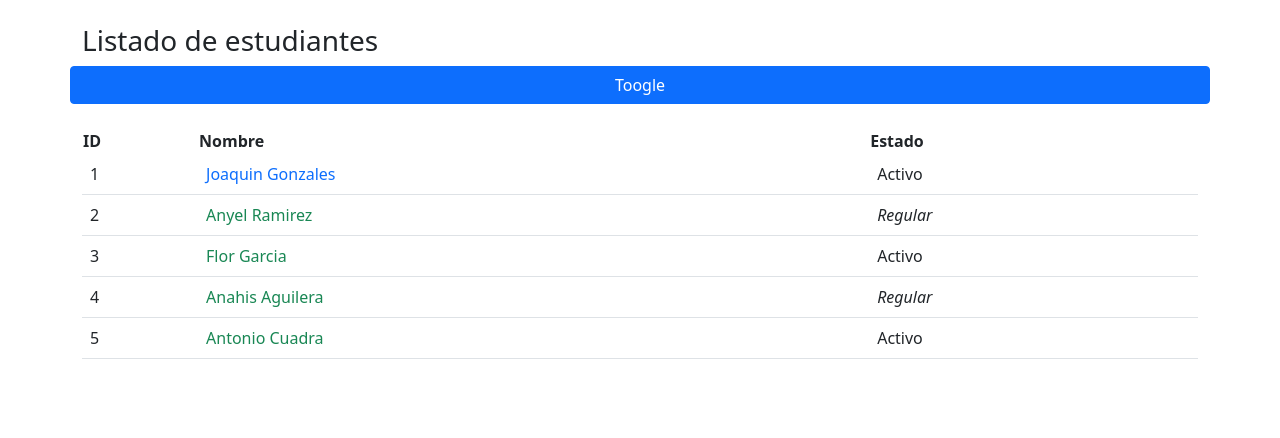
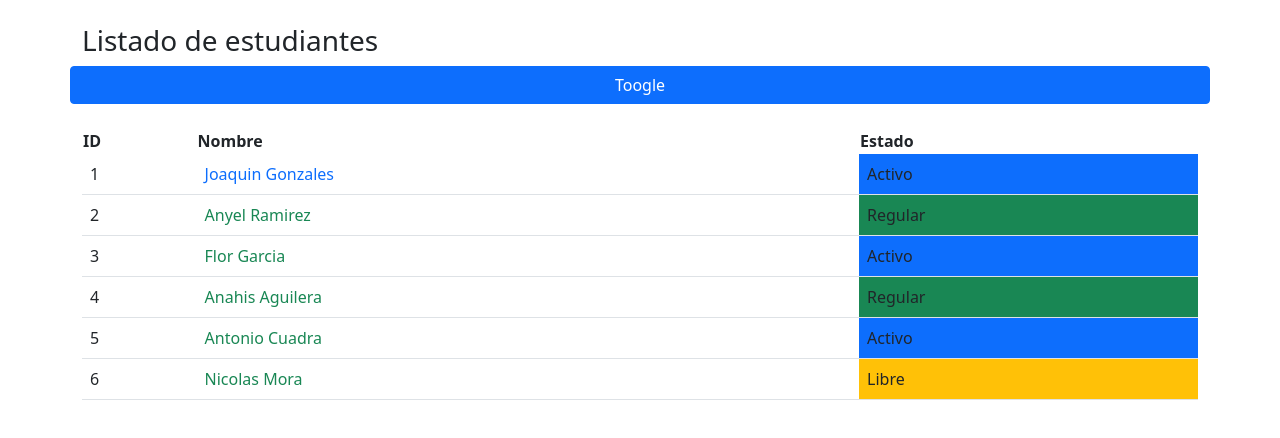
Before and after one commit to BROROZCO/Proyecto_Uno, an Angular app: page / in a window 1280 px wide. Shown: the top 438 px of the page. Built offline with nearby package versions, Linux system fonts and the light colour scheme.

Commit message:
uso de ngSwitch

```diff
--- a/src/app/app.component.html
+++ b/src/app/app.component.html
@@ -21,19 +21,30 @@
       <tbody>
         <!-- Agregando la directiva *ngFor para hacer las peticiones al backend-->
         <!-- Es un for que recorre un array hecho en el TypeScript, la directiva -->
-        <tr *ngFor="let estudiantes of listEstudiantes; let i =index">
+        <tr *ngFor="let estudiantes of listEstudiantes; let i =index" [ngSwitch]="estudiantes.estado">
 
           <!-- <td>{{estudiantes.id}}</td> -->
           <!-- Se obtiene un indice  -->
           <td>{{ i  + 1 }}</td>
           <td>
-            <span [ngClass]="estudiantes.nombre === 'Joaquin Gonzales' ? 'text-primary' : 'text-success' " >
+            <span [ngClass]="estudiantes.nombre === 'Joaquin Gonzales' ? 'text-primary' : 'text-success'" >
               {{ estudiantes.nombre }}
             </span>
           </td>
           <!-- Uso de directiva *ngStyle -->
           <!-- usando el operador ternario '?'  ':' -->
-          <td [ngStyle]="{'font-style': estudiantes.estado === 'Regular' ? 'italic' : 'normal'}" >{{ estudiantes.estado }}</td>
+          <!-- <td [ngStyle]="{'font-style': estudiantes.estado === 'Regular' ? 'italic' : 'normal'}" >{{ estudiantes.estado }}</td> -->
+
+         <!-- Es tomado como una opcion cada Case en caso contrario ignora la etiqueta -->
+          <td *ngSwitchCase="'Activo'" class="bg-primary">
+            {{ estudiantes.estado }}
+          </td>
+          <td *ngSwitchCase="'Regular'" class="bg-success">
+            {{ estudiantes.estado }}
+          </td>
+          <td *ngSwitchCase="'Libre'" class="bg-warning">
+            {{ estudiantes.estado }}
+          </td>
 
         </tr>
 
--- a/src/app/app.component.ts
+++ b/src/app/app.component.ts
@@ -12,9 +12,10 @@ export class AppComponent {
     // Lista
     { nombre: "Joaquin Gonzales", estado: "Activo", id: 45 },
     { nombre: "Anyel Ramirez", estado: "Regular", id: 17 },
-    { nombre: "Flor Garcia", estado: "Activo", id: 78 },
-    { nombre: "Anahis Aguilera", estado: "Regular", id: 78 },
-    { nombre: "Antonio Cuadra", estado: "Activo", id: 78 }
+    { nombre: "Flor Garcia", estado: "Activo", id: 74 },
+    { nombre: "Anahis Aguilera", estado: "Regular", id: 91 },
+    { nombre: "Antonio Cuadra", estado: "Activo", id: 78 } ,
+    { nombre: "Nicolas Mora", estado: "Libre", id: 78 }
   ]
 
   mostrar = true;
```
